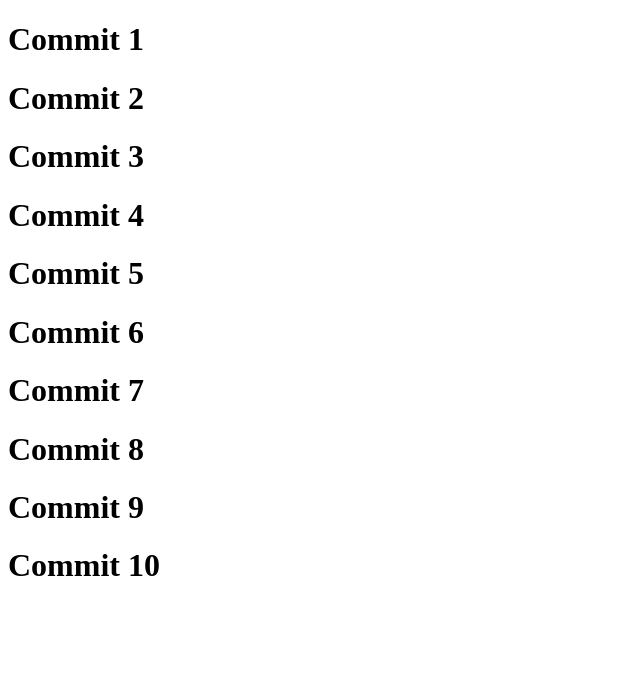
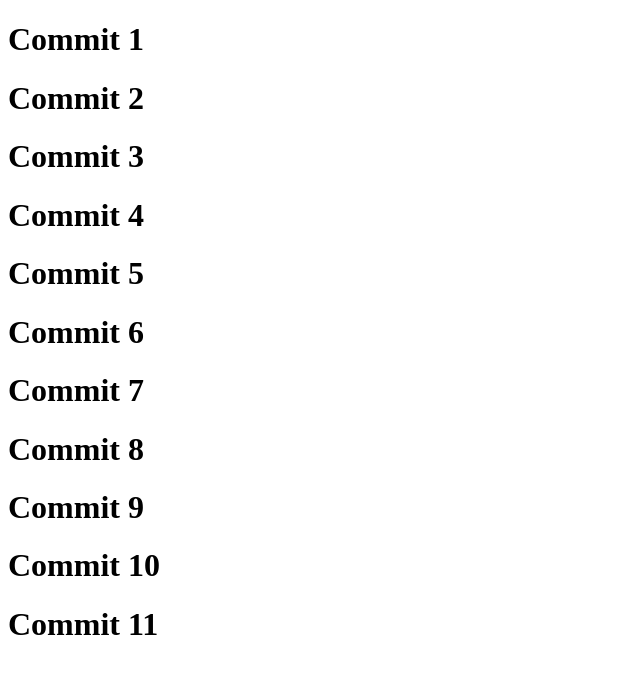
Before and after one commit to hasbiriza/latihan-git, a plain HTML site: page index.html in a window 1280 px wide. Shown: the whole page, without its empty margins (0-640 px from the left). Drawn offline with Linux system fonts and the light colour scheme.

Commit message:
commit 11

```diff
--- a/index.html
+++ b/index.html
@@ -16,6 +16,7 @@
     <h1>Commit 8</h1>
     <h1>Commit 9</h1>
     <h1>Commit 10</h1>
+    <h1>Commit 11</h1>
 
 </body>
 </html>
```
